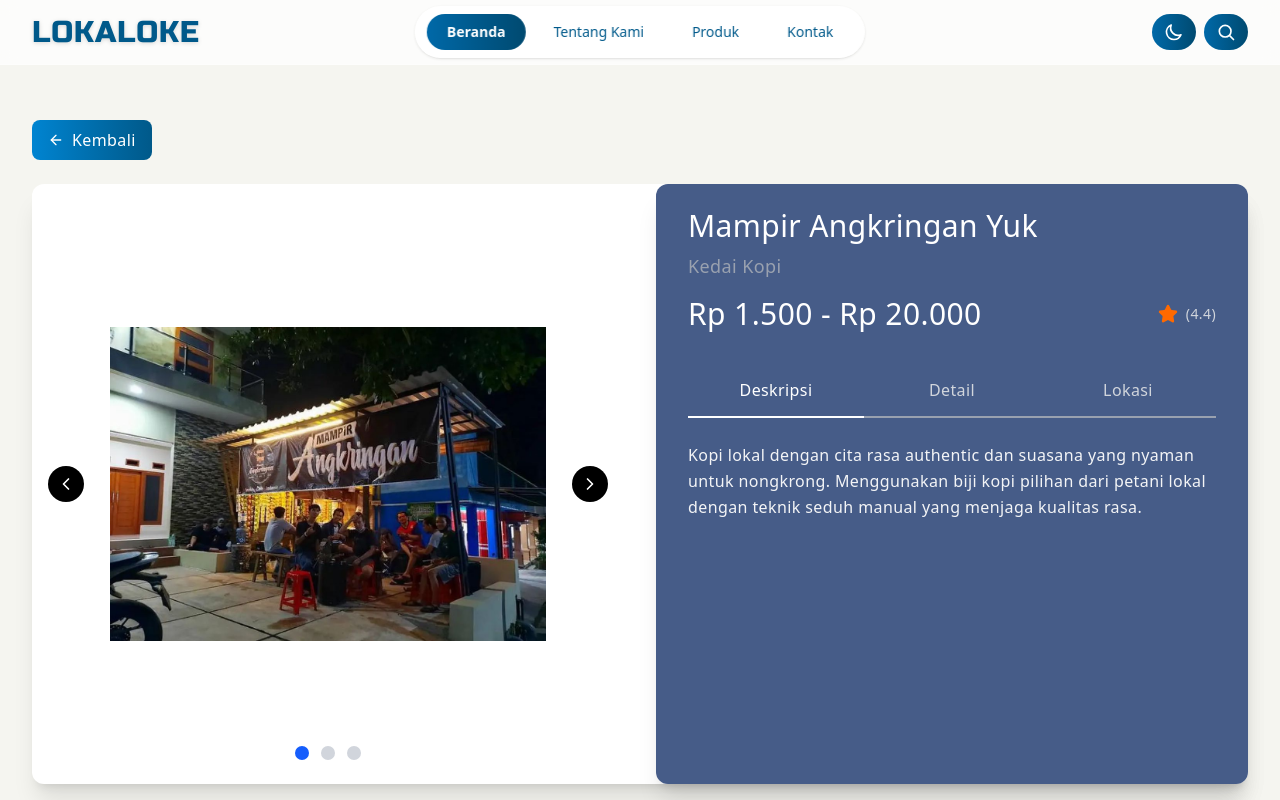
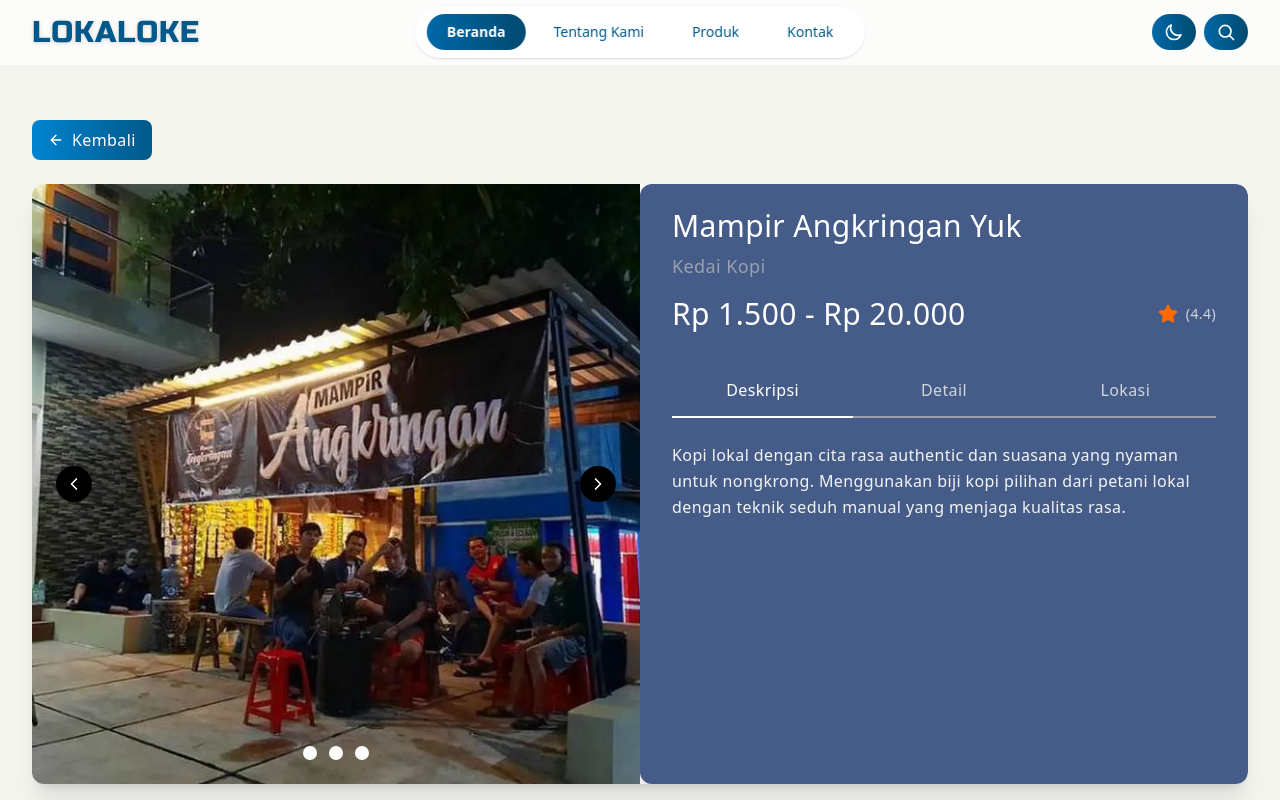
Before and after one commit to Gzaa19/LokalOKE, a React (Vite) app: page /umkm/1 in a window 1280 px wide. Shown: the top 800 px of the page. Built offline with nearby package versions, Linux system fonts and the light colour scheme.

Commit message:
perbaiki detail card

```diff
--- a/src/components/detailproduk/detail.jsx
+++ b/src/components/detailproduk/detail.jsx
@@ -100,37 +100,37 @@
           </Link>
         </div>
 
-        <div className="bg-white min-h-[400px] sm:min-h-[500px] lg:min-h-[600px] grid items-start grid-cols-1 lg:grid-cols-2 gap-4 sm:gap-6 lg:gap-8 shadow-xl rounded-xl">
+        <div className="bg-white min-h-[400px] sm:min-h-[500px] lg:min-h-[600px] grid items-start grid-cols-1 lg:grid-cols-2 gap-0 shadow-xl rounded-xl overflow-hidden">
             <div className="h-full">
-                <div className="p-3 sm:p-4 lg:p-6 relative h-full flex items-center justify-center">
+                <div className="relative h-full flex items-center justify-center">
                     {umkm.images && umkm.images.length > 0 ? (
                       <>
                         <img
                           src={umkm.images[currentImageIndex]}
                           alt={`${umkm.name} - ${currentImageIndex + 1}`}
-                          className="w-full h-[250px] sm:h-[300px] lg:h-full lg:w-4/5 rounded-xl object-cover sm:object-contain"
+                          className="w-full h-[250px] sm:h-[300px] lg:h-full object-cover"
                         />
                         {umkm.images.length > 1 && (
                           <>
                             <button
                               onClick={prevImage}
-                              className="absolute left-2 sm:left-4 top-1/2 transform -translate-y-1/2 bg-black bg-opacity-50 text-white p-1.5 sm:p-2 rounded-full hover:bg-opacity-70 transition-all"
+                              className="absolute left-4 sm:left-6 top-1/2 transform -translate-y-1/2 bg-black bg-opacity-50 text-white p-1.5 sm:p-2 rounded-full hover:bg-opacity-70 transition-all z-10"
                             >
                               <ChevronLeft className="w-4 h-4 sm:w-5 sm:h-5" />
                             </button>
                             <button
                               onClick={nextImage}
-                              className="absolute right-2 sm:right-4 top-1/2 transform -translate-y-1/2 bg-black bg-opacity-50 text-white p-1.5 sm:p-2 rounded-full hover:bg-opacity-70 transition-all"
+                              className="absolute right-4 sm:right-6 top-1/2 transform -translate-y-1/2 bg-black bg-opacity-50 text-white p-1.5 sm:p-2 rounded-full hover:bg-opacity-70 transition-all z-10"
                             >
                               <ChevronRight className="w-4 h-4 sm:w-5 sm:h-5" />
                             </button>
-                            <div className="flex items-center justify-center gap-3 absolute md:bottom-6 bottom-0 left-0 right-0 mx-auto">
+                            <div className="flex items-center justify-center gap-3 absolute bottom-4 sm:bottom-6 left-0 right-0 mx-auto z-10">
                               {umkm.images.map((_, index) => (
                                 <div
                                   key={index}
                                   onClick={() => setCurrentImageIndex(index)}
                                   className={`w-3.5 h-3.5 shrink-0 rounded-full cursor-pointer transition-colors ${
-                                    index === currentImageIndex ? 'bg-blue-600' : 'bg-gray-300'
+                                    index === currentImageIndex ? 'bg-white shadow-lg' : 'bg-white bg-opacity-50'
                                   }`}
                                 ></div>
                               ))}
@@ -139,7 +139,7 @@
                         )}
                       </>
                     ) : (
-                      <div className="lg:w-4/5 w-full h-full rounded-xl bg-gray-200 flex items-center justify-center">
+                      <div className="w-full h-full bg-gray-200 flex items-center justify-center">
                         <span className="text-gray-500">Tidak ada gambar</span>
                       </div>
                     )}
```
